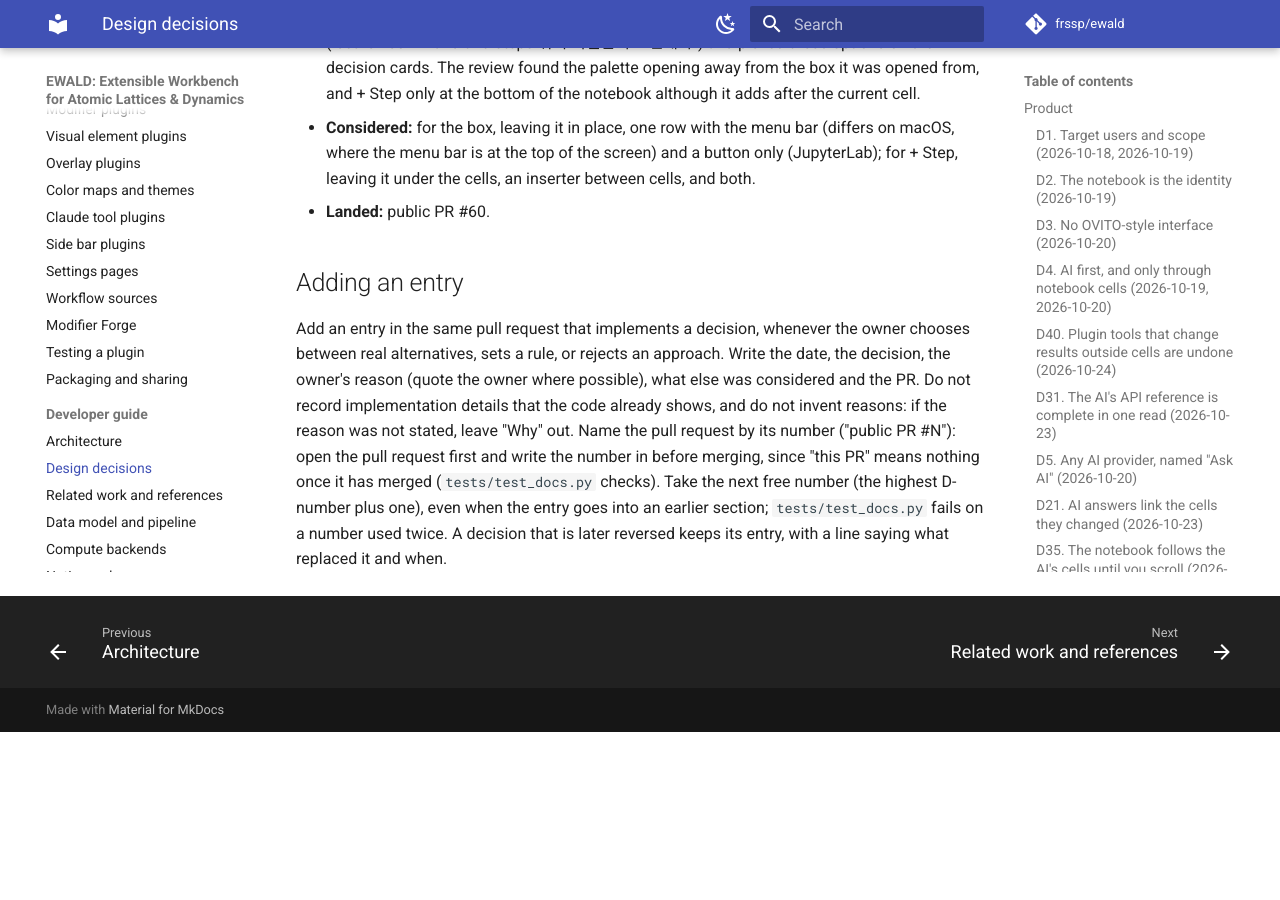
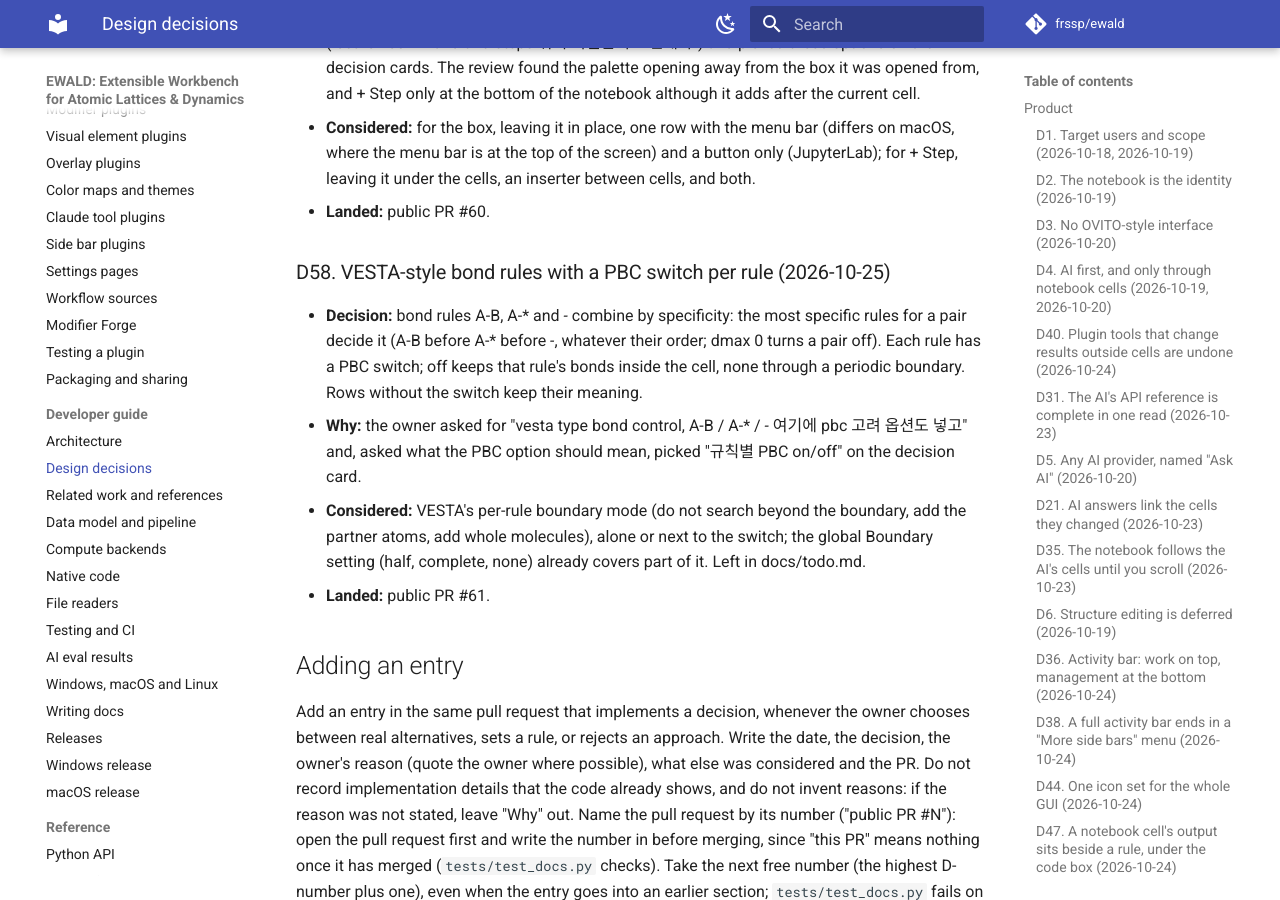
Before and after one commit to frssp/ewald, an MkDocs documentation site: the page built from docs/developer/decisions.md, in a window 1280 px wide and 900 px high, scrolled down 20526 px. Built offline with MkDocs 1.6.1 and Material for MkDocs 9.7.7, drawn with Linux system fonts in a browser that asks for light colours; comment, search, counter and statistics services are not loaded; before the commit the page ends 21258 px from its top, so only the background shows below that.

Commit message:
Record D58 (bond rules, PBC per rule) and close the todo line
Co-Authored-By: Claude Opus 5.5 (1M context) <noreply@anthropic.com>

```diff
--- a/docs/developer/decisions.md
+++ b/docs/developer/decisions.md
@@ -733,6 +733,20 @@ Pull request numbers up to #242 refer to the pre-publication repository, which i
   leaving it under the cells, an inserter between cells, and both.
 - **Landed:** public PR #60.
 
+### D58. VESTA-style bond rules with a PBC switch per rule (2026-10-25)
+
+- **Decision:** bond rules A-B, A-* and *-* combine by specificity: the most specific rules for
+  a pair decide it (A-B before A-* before *-*, whatever their order; dmax 0 turns a pair off).
+  Each rule has a PBC switch; off keeps that rule's bonds inside the cell, none through a
+  periodic boundary. Rows without the switch keep their meaning.
+- **Why:** the owner asked for "vesta type bond control, A-B / A-* / *-* 여기에 pbc 고려
+  옵션도 넣고" and, asked what the PBC option should mean, picked "규칙별 PBC on/off" on the
+  decision card.
+- **Considered:** VESTA's per-rule boundary mode (do not search beyond the boundary, add the
+  partner atoms, add whole molecules), alone or next to the switch; the global Boundary setting
+  (half, complete, none) already covers part of it. Left in docs/todo.md.
+- **Landed:** public PR #61.
+
 ## Adding an entry
 
 Add an entry in the same pull request that implements a decision, whenever the owner chooses
```
Also changed, not shown: docs/todo.md (+0 -2 lines).
